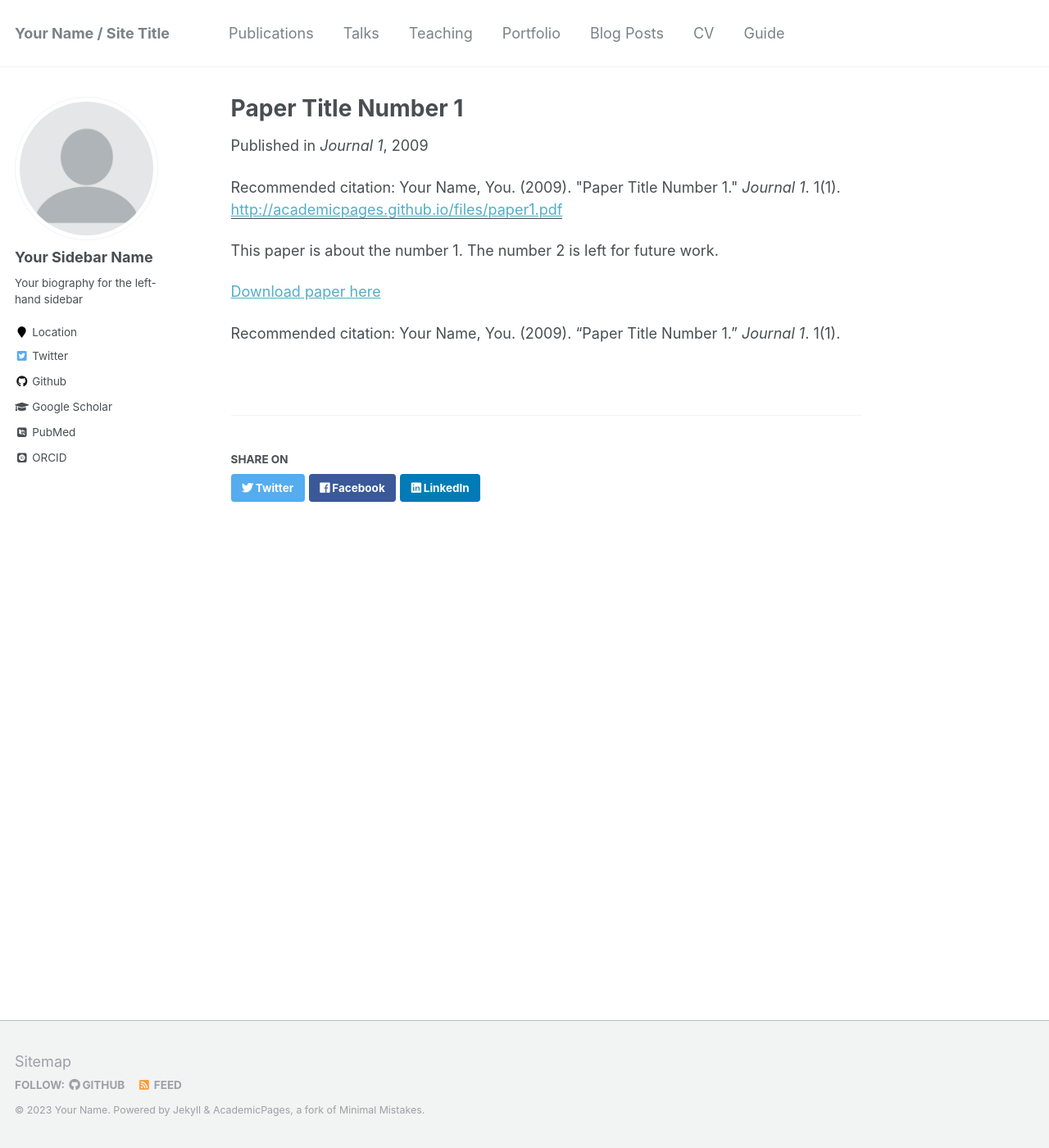
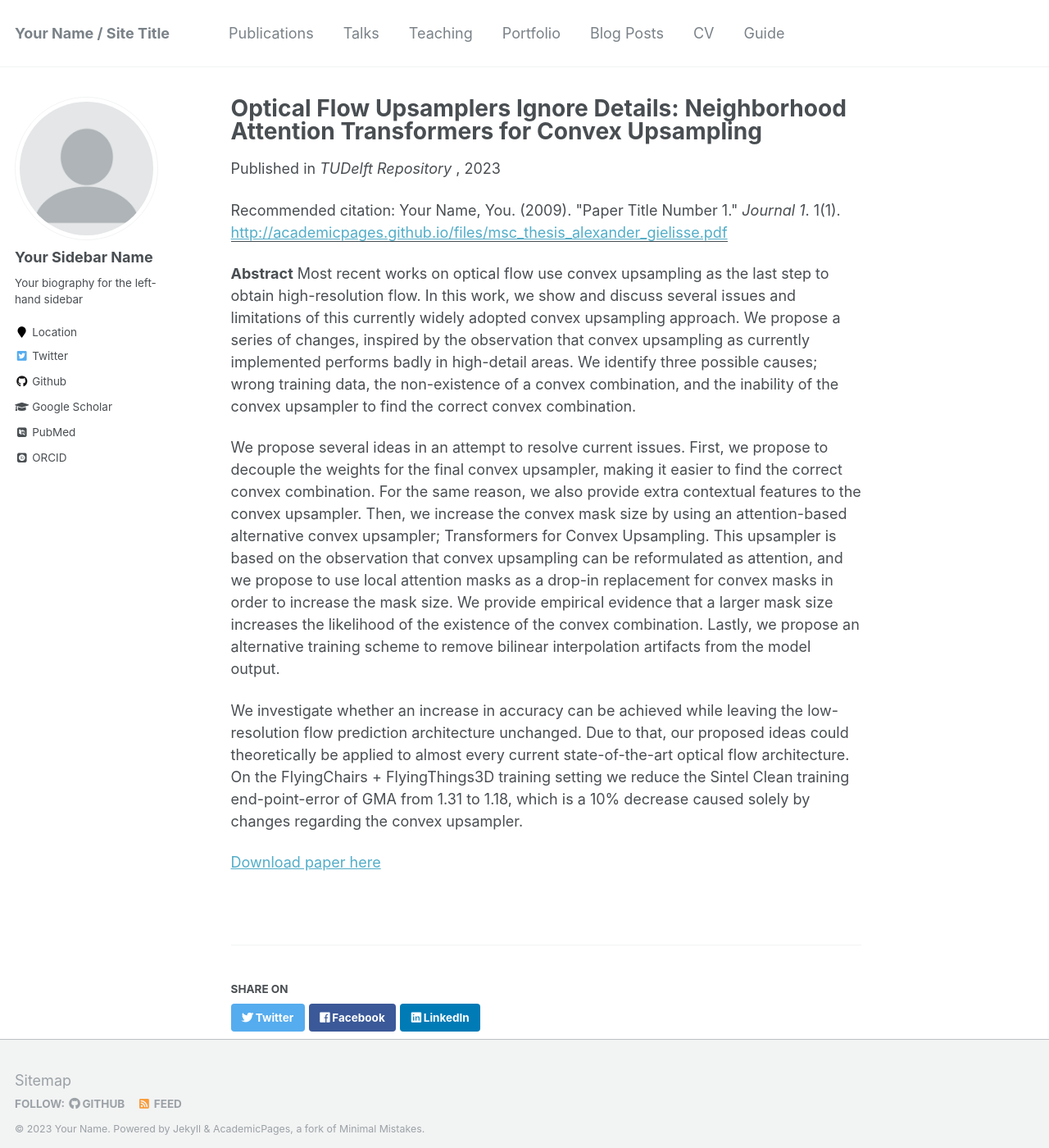
Before and after one commit to SanderGielisse/sandergielisse.github.io, a Jekyll site: the page built from _publications/2009-10-01-paper-title-number-1.md, in a window 1280 px wide and 1400 px high. Shown: the whole window at 82% size. Built offline with Jekyll 4.4.1, drawn with Linux system fonts in a browser that asks for light colours; some web fonts are replaced.

Commit message:
Update 2009-10-01-paper-title-number-1.md

```diff
--- a/_publications/2009-10-01-paper-title-number-1.md
+++ b/_publications/2009-10-01-paper-title-number-1.md
@@ -1,15 +1,19 @@
 ---
-title: "Paper Title Number 1"
+title: "Optical Flow Upsamplers Ignore Details: Neighborhood Attention Transformers for Convex Upsampling"
 collection: publications
-permalink: /publication/2009-10-01-paper-title-number-1
+permalink: /publication/tcu
 excerpt: 'This paper is about the number 1. The number 2 is left for future work.'
-date: 2009-10-01
-venue: 'Journal 1'
-paperurl: 'http://academicpages.github.io/files/paper1.pdf'
+date: 2023-03-03
+venue: 'TUDelft Repository  '
+paperurl: 'http://academicpages.github.io/files/msc_thesis_alexander_gielisse.pdf'
 citation: 'Your Name, You. (2009). &quot;Paper Title Number 1.&quot; <i>Journal 1</i>. 1(1).'
 ---
-This paper is about the number 1. The number 2 is left for future work.
 
-[Download paper here](http://academicpages.github.io/files/paper1.pdf)
+**Abstract**
+Most recent works on optical flow use convex upsampling as the last step to obtain high-resolution flow. In this work, we show and discuss several issues and limitations of this currently widely adopted convex upsampling approach. We propose a series of changes, inspired by the observation that convex upsampling as currently implemented performs badly in high-detail areas. We identify three possible causes; wrong training data, the non-existence of a convex combination, and the inability of the convex upsampler to find the correct convex combination.
 
-Recommended citation: Your Name, You. (2009). "Paper Title Number 1." <i>Journal 1</i>. 1(1).
+We propose several ideas in an attempt to resolve current issues. First, we propose to decouple the weights for the final convex upsampler, making it easier to find the correct convex combination. For the same reason, we also provide extra contextual features to the convex upsampler. Then, we increase the convex mask size by using an attention-based alternative convex upsampler; Transformers for Convex Upsampling. This upsampler is based on the observation that convex upsampling can be reformulated as attention, and we propose to use local attention masks as a drop-in replacement for convex masks in order to increase the mask size. We provide empirical evidence that a larger mask size increases the likelihood of the existence of the convex combination. Lastly, we propose an alternative training scheme to remove bilinear interpolation artifacts from the model output.
+
+We investigate whether an increase in accuracy can be achieved while leaving the low-resolution flow prediction architecture unchanged. Due to that, our proposed ideas could theoretically be applied to almost every current state-of-the-art optical flow architecture. On the FlyingChairs + FlyingThings3D training setting we reduce the Sintel Clean training end-point-error of GMA from 1.31 to 1.18, which is a 10% decrease caused solely by changes regarding the convex upsampler.
+
+[Download paper here](http://sandergielisse.github.io/files/msc_thesis_alexander_gielisse.pdf)
```
